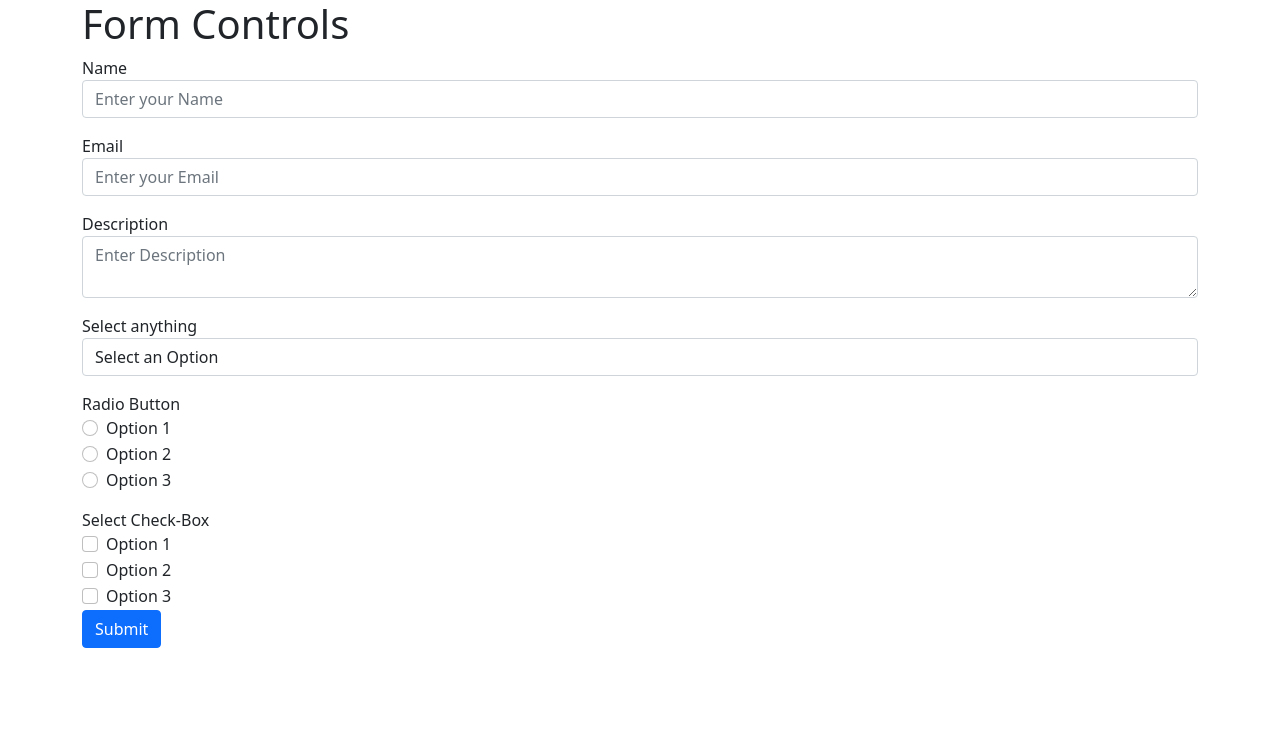
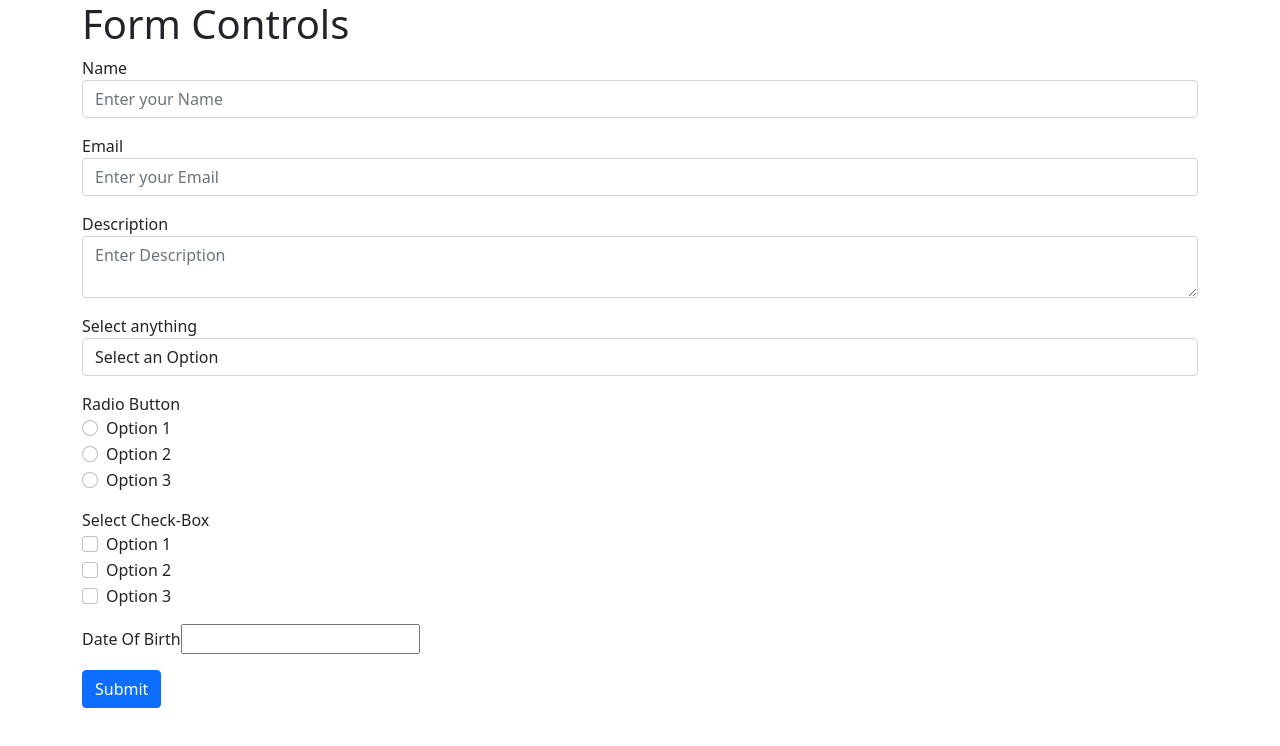
Before and after one commit to AnushkaNemishte/react-formik, a React (Create React App) app: page / in a window 1280 px wide. Shown: the top 746 px of the page. Built offline with nearby package versions, Linux system fonts and the light colour scheme.

Commit message:
Date Picker in react

```diff
--- a/package.json
+++ b/package.json
@@ -10,6 +10,7 @@
     "formik": "^2.4.0",
     "react": "^18.2.0",
     "react-bootstrap": "^2.7.4",
+    "react-datepicker": "^4.13.0",
     "react-dom": "^18.2.0",
     "react-scripts": "5.0.1",
     "web-vitals": "^2.1.4",
--- a/src/Formik-Controls/CheckBox.js
+++ b/src/Formik-Controls/CheckBox.js
@@ -5,9 +5,9 @@
 function CheckBox(props) {
     const { label, name, options, ...rest } = props;
     return (
-        <div className="form-group">
+        <div className="form-group mb-3">
       <label>{label}</label>
-      <Field name={name} className="form-control mb-3" {...rest}>
+      <Field name={name} className="form-control " {...rest}>
         {({ field }) => {
           return options.map((option) => {
             return (
--- /dev/null
+++ b/src/Formik-Controls/Date.js
@@ -0,0 +1,35 @@
+import { ErrorMessage, Field } from 'formik'
+import React from 'react'
+import DateView from 'react-datepicker'
+import 'react-datepicker/dist/react-datepicker.css'
+import TextError from './TextError'
+
+function Date(props) {
+    const {label , name , ...rest}=props
+  return (
+    <div className='form-group mb-3'>
+    <label  htmlFor={name}>{label}</label>
+    <Field name={name}>
+        {
+            ({form,field})=>{
+                const {setFieldValue}=form
+                const {value}=field
+                return(
+                    <DateView
+                        id={name}
+                        {...field}
+                        {...rest}
+                        selected={value}
+                        onChange={(val)=>setFieldValue(name,val)}
+
+                    />
+                )
+            }
+        }
+    </Field>
+      <ErrorMessage name={name} component={TextError}/>
+    </div>
+  )
+}
+
+export default Date
--- a/src/Formik-Controls/FormikContainer.js
+++ b/src/Formik-Controls/FormikContainer.js
@@ -28,6 +28,7 @@
     selectOption: "",
     radioButton:"",
     checkBox:[],
+    birthDate:null,
     };
   const onSubmit = (values) => {
     console.log("Form data ", values);
@@ -39,6 +40,7 @@
     selectOption: Yup.string().required("Required"),
     radioButton:Yup.string().required("Required"),
     checkBox:Yup.array().required("Required"),
+    birthDate:Yup.string().required("Required").nullable()
   });
   return (
     <Formik
@@ -89,6 +91,11 @@
                 name="checkBox"
                 options={checkboxOptions}
               />
+              <FormikControls
+                control="date"
+                label="Date Of Birth"
+                name="birthDate"
+              />
               <Button variant="primary" type="submit">
                 Submit
               </Button>
--- a/src/Formik-Controls/FormikControls.js
+++ b/src/Formik-Controls/FormikControls.js
@@ -1,4 +1,5 @@
 import CheckBox from "./CheckBox";
+import Date from "./Date";
 import Input from "./Input";
 import RadioButton from "./RadioButton";
 import Select from "./Select";
@@ -18,6 +19,7 @@
     case "checkbox":
       return <CheckBox {...rest}/>
     case "date":
+      return <Date {...rest}/>
     default:
       return null;
   }
```
Also changed, not shown: 1 other file (tests, documents, lock files or other folders).
